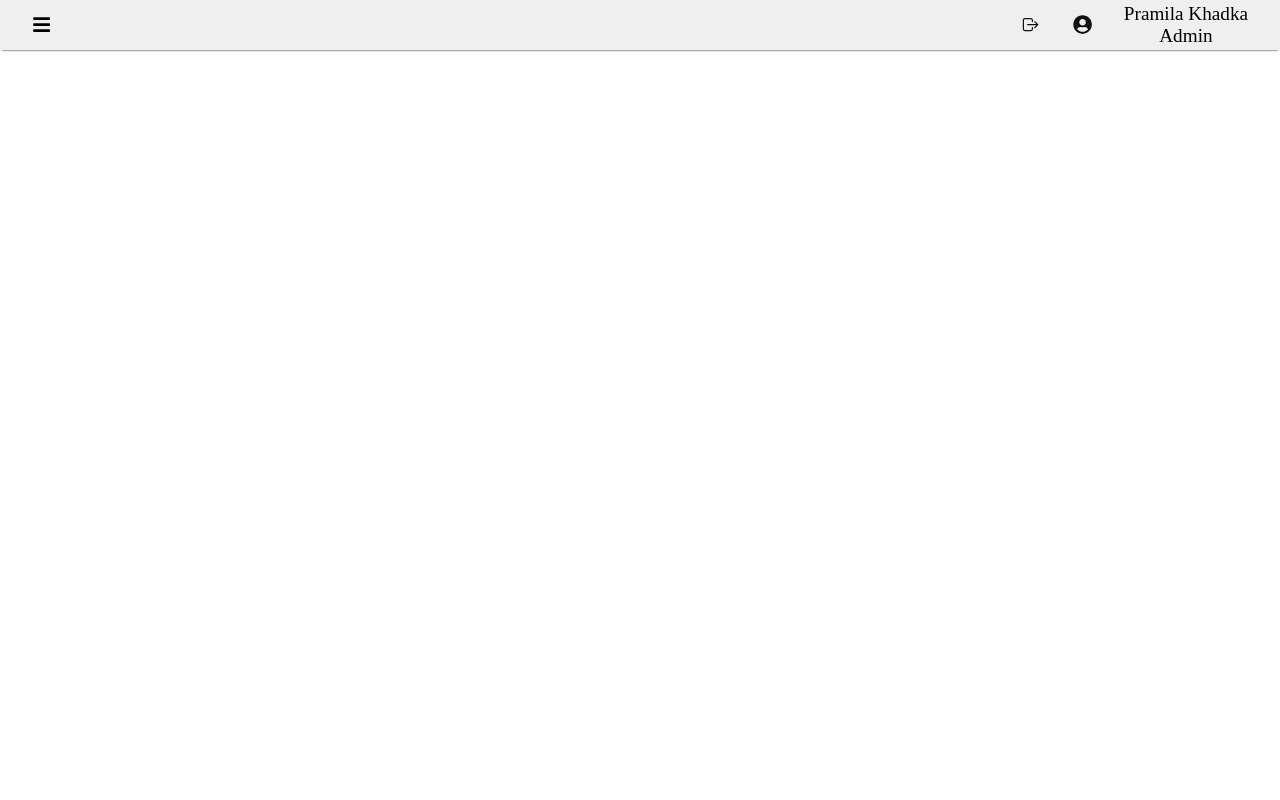
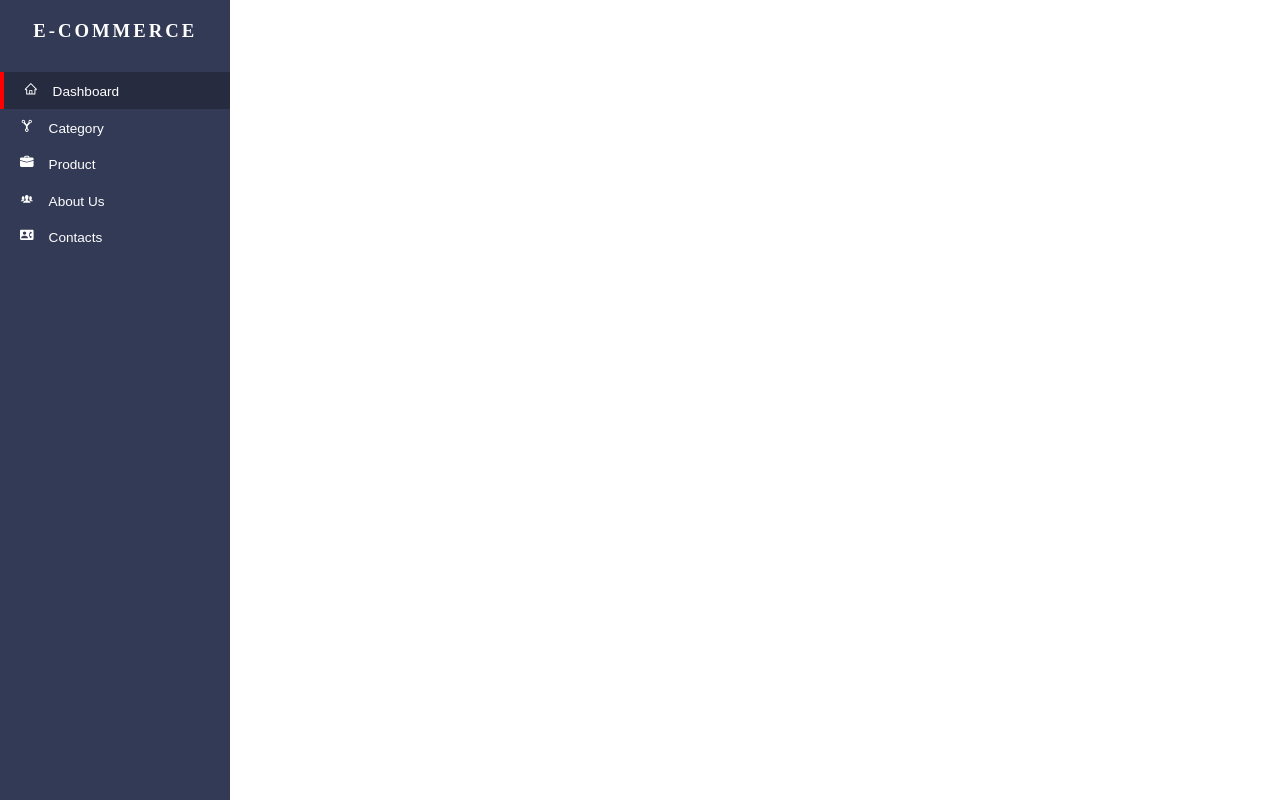
Before and after one commit to pramila123/Dashboard_blogSite, a React (Create React App) app: page / in a window 1280 px wide. Built offline with nearby package versions, Linux system fonts and the light colour scheme.

Commit message:
sidebar created

```diff
--- a/src/App.js
+++ b/src/App.js
@@ -1,13 +1,14 @@
 
 
-import Navbar from "./components/Navbar/Navbar";
+import Sidebar from "./components/Sidebar/Sidebar";
 import GlobalStyles from "./GlobalStyles";
 
 function App() {
   return (
     <div className="App">
    <GlobalStyles/>
-   <Navbar/>
+   <Sidebar/>
+
 
     </div>
   );
--- a/src/components/Navbar/Navbar.js
+++ b/src/components/Navbar/Navbar.js
@@ -7,6 +7,7 @@ const TopNavBar = styled.nav`
   background-color: #EFEFEF;
   font-size: 1.2rem;
   color:#000;
+
 `;
 const TopContainer = styled.div`
   display: flex;
--- a/src/components/Sidebar/Sidebar.js
+++ b/src/components/Sidebar/Sidebar.js
@@ -1,11 +1,31 @@
-import React from 'react'
+import React, { useState } from "react";
+import * as s from "./Sidebar.styles";
+import { menuItems } from "./SidebarMenuData";
 
-const Sidebar = () => {
+const Sidebar = ({isItemSelected}) => {
+  const [selected, setSelected] = useState(menuItems[0].name);
+  const handleMenuItemClick = name => {
+    setSelected(name);
+  }
+  const menuItemsJSX = menuItems.map((item, index) => {
+    const isItemSelected = selected === item.name;
     return (
-        <div>
+      <s.MenuItem key={index}
+       isItemSelected={isItemSelected}
+       onClick={() => handleMenuItemClick(item.name)}>
+        <s.Icon>{item.icon}</s.Icon>
+        {item.name}
+      </s.MenuItem>
+    );
+  });
+  return (
+    <div>
+      <s.SidebarContainer>
+        <s.SidebarHeader>E-commerce</s.SidebarHeader>
+        <s.MenuItemContainer>{menuItemsJSX}</s.MenuItemContainer>
+      </s.SidebarContainer>
+    </div>
+  );
+};
 
-        </div>
-    )
-}
-
-export default Sidebar
+export default Sidebar;
--- /dev/null
+++ b/src/components/Sidebar/Sidebar.styles.js
@@ -0,0 +1,45 @@
+import styled from "styled-components";
+
+export const SidebarContainer = styled.div`
+  width: 18%;
+  height: 100vh;
+  max-width: 280px;
+  min-width: 80px;
+  position: relative; // Toggler
+  transition: .2s ease-in all;
+  background: #333a56;
+  color: #ffffff;
+  `;
+
+  export const SidebarHeader = styled.h3`
+  padding: 20px 0;
+  text-align: center;
+  margin-bottom: 10px;
+  letter-spacing: 3px;
+  text-transform: uppercase;
+  `;
+
+  export const MenuItemContainer = styled.div``;
+  export const MenuItem = styled.div`
+  padding:10px 20px;
+  font-weight: 500;
+  font-size: .85rem;
+  font-family: Dosis,sans-serif;
+  background: ${props => props.isItemSelected ? '#262b40' : '#333a56'};
+  border-left: ${props => props.isItemSelected ? '4px solid red': ''};
+
+&:hover{
+  color: gray;
+  background: #262b40;
+  cursor: pointer;
+  transition: 0.1s ease-in all;
+  border-left: 4px solid red;
+}
+  `;
+
+  export const Icon = styled.span`
+  width: 18px;
+  height: 18px;
+  color: white;
+  padding-right: 15px;
+    `;
--- /dev/null
+++ b/src/components/Sidebar/SidebarMenuData.js
@@ -0,0 +1,13 @@
+import { AiOutlineHome } from "react-icons/ai";
+import { IoIosPeople } from "react-icons/io";
+import { MdContactPhone } from "react-icons/md";
+import { BsFillBriefcaseFill } from "react-icons/bs";
+import { IoGitNetworkSharp } from "react-icons/io5";
+
+export const menuItems = [
+    { name: "Dashboard", to: "/", icon: <AiOutlineHome /> },
+    { name: "Category", to: "/category", icon: <IoGitNetworkSharp /> },
+    { name: "Product", to: "/product", icon: <BsFillBriefcaseFill /> },
+    { name: "About Us", to: "/aboutus", icon: <IoIosPeople /> },
+    { name: "Contacts", to: "/contacts", icon: <MdContactPhone /> },
+  ];
```
Also changed, not shown: src/components/MainView/Dashboard/Dashboard.js (added, +9 -0 lines), src/components/MainView/Products/Products.js (added, +9 -0 lines), 1 other file (tests, documents, lock files or other folders).
